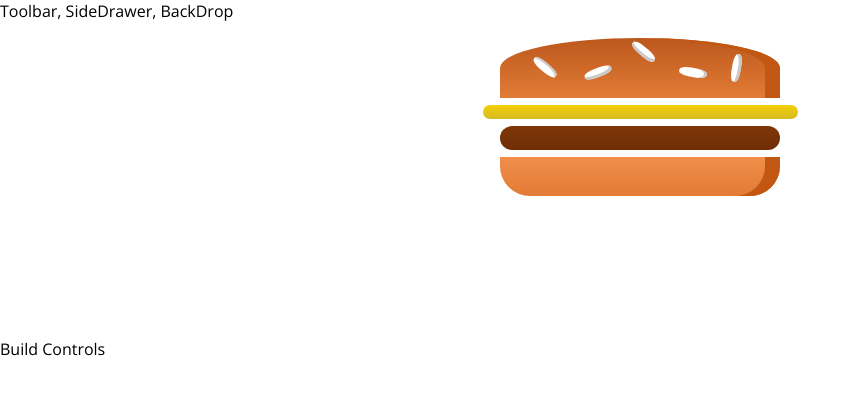
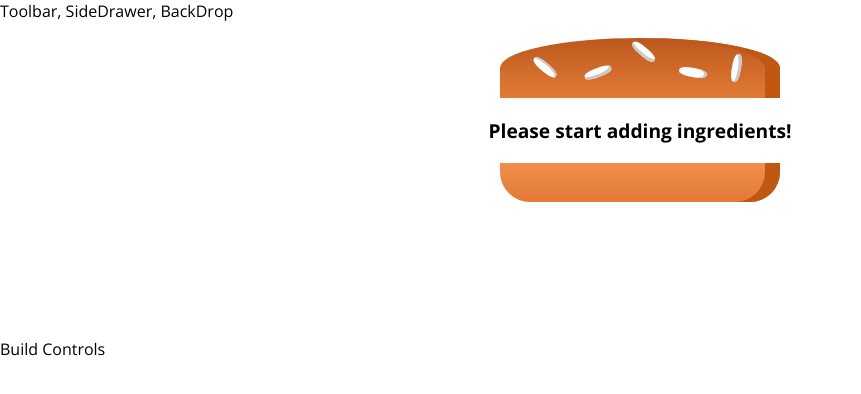
Before and after one commit to brantmorton/burger-builder, a React app: page / in a window 1280 px wide. Shown: the top 394 px of the page, without its empty margins (0-861 px from the left). Built offline with nearby package versions, Linux system fonts and the light colour scheme.

Commit message:
developed logic to dynamically add ingredients

```diff
--- a/src/components/Burger/Burger.js
+++ b/src/components/Burger/Burger.js
@@ -4,11 +4,27 @@
 import BurgerIngredient from "./BurgerIngredient/BurgerIngredient";
 
 const burger = props => {
+  // Object.keys gives array of keys
+  let transformedIngredients = Object.keys(props.ingredients)
+    .map(ingredientKey => {
+      return [...Array(props.ingredients[ingredientKey])].map((_, idx) => {
+        return (
+          <BurgerIngredient key={ingredientKey + idx} type={ingredientKey} />
+        );
+      });
+    })
+    .reduce((arr, el) => {
+      return arr.concat(el);
+    }, []);
+
+  if (transformedIngredients.length === 0) {
+    transformedIngredients = <p>Please start adding ingredients!</p>;
+  }
+
   return (
     <div className={classes.Burger}>
       <BurgerIngredient type="bread-top" />
-      <BurgerIngredient type="cheese" />
-      <BurgerIngredient type="meat" />
+      {transformedIngredients}
       <BurgerIngredient type="bread-bottom" />
     </div>
   );
--- a/src/containers/BurgerBuilder/BurgerBuilder.js
+++ b/src/containers/BurgerBuilder/BurgerBuilder.js
@@ -5,13 +5,18 @@
 
 class BurgerBuilder extends Component {
   state = {
-    ingredients: []
+    ingredients: {
+      salad: 0,
+      bacon: 0,
+      cheese: 0,
+      meat: 0
+    }
   };
 
   render() {
     return (
       <Aux>
-        <Burger />
+        <Burger ingredients={this.state.ingredients} />
         <div>Build Controls</div>
       </Aux>
     );
```
